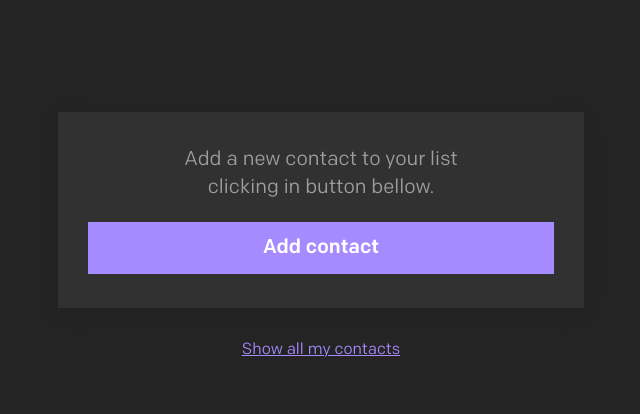
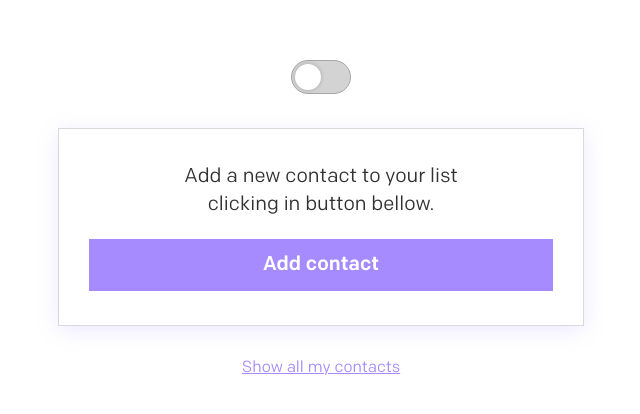
Before and after one commit to felipeemarcon/list-contacts-frontend, a React (Create React App) app: page / in a window 1280 px wide. Shown: the part 182-596 px from the top of the page, without its empty margins (319-959 px from the left). Built offline with nearby package versions, Linux system fonts and the light colour scheme.

Commit message:
feat: start with switch theme

```diff
--- a/src/App.js
+++ b/src/App.js
@@ -1,14 +1,40 @@
-import React from "react";
+import React, { Component } from "react";
 
 // Routes
 import Routes from "./routes";
 
-function App() {
-  return (
-    <div className="App">
-      <Routes />
-    </div>
-  );
+// Components
+import Switch from "./components/Switch/Switch";
+
+class App extends Component {
+  constructor(props) {
+    super(props);
+
+    this.state = {
+      dark: false
+    };
+
+    this.changeTheme = this.changeTheme.bind(this);
+  }
+
+  changeTheme() {
+    this.setState({ dark: !this.state.dark });
+  }
+
+  render() {
+    return (
+      <div
+        className={`theme ${
+          this.state.dark ? "theme--dark" : "theme--default"
+        }`}
+      >
+        <div className="App">
+          <Switch theme={this.changeTheme} />
+          <Routes />
+        </div>
+      </div>
+    );
+  }
 }
 
 export default App;
--- a/src/components/Content/Content.scss
+++ b/src/components/Content/Content.scss
@@ -1,15 +1,44 @@
 .App-Content {
-  background-color: var(--color-grey-400);
   padding: var(--space-squish-sm);
-  box-shadow: var(--shadow-100);
   min-width: 290px;
   margin: var(--space-md) 0;
   width: 100%;
   display: flex;
   justify-content: center;
   flex-direction: column;
+  transition: 0.2s;
+
+  p {
+    transition: 0.2s;
+  }
 
   @media (min-width: 768px) {
     width: 526px;
   }
 }
+
+.theme {
+  &--default {
+    .App-Content {
+      background-color: var(--color-global-white);
+      border: 1px solid var(--color-grey-100);
+      box-shadow: var(--shadow-purple-100);
+
+      > p {
+        color: var(--color-grey-400);
+      }
+    }
+  }
+
+  &--dark {
+    .App-Content {
+      background-color: var(--color-grey-400);
+      border: 1px solid var(--color-grey-400);
+      box-shadow: var(--shadow-100);
+
+      > p {
+        color: var(--color-grey);
+      }
+    }
+  }
+}
--- /dev/null
+++ b/src/components/Switch/Switch.jsx
@@ -0,0 +1,12 @@
+import React from "react";
+
+import "./Switch.scss";
+
+export default function Switch(props) {
+  return (
+    <label className="App-Switch">
+      <input type="checkbox" onChange={props.theme} />
+      <span className="App-Switch__slider"></span>
+    </label>
+  );
+}
--- /dev/null
+++ b/src/components/Switch/Switch.scss
@@ -0,0 +1,51 @@
+.App-Switch {
+  display: inline-block;
+  width: 60px;
+  height: 34px;
+  position: relative;
+  overflow: hidden;
+
+  &__slider {
+    position: absolute;
+    top: 0;
+    left: 0;
+    right: 0;
+    bottom: 0;
+    cursor: pointer;
+    background-color: #d3d3d3;
+    border: 1px solid #a6a6a6;
+    border-radius: 32px;
+    transition: 0.2s ease-out;
+
+    &::before {
+      content: "";
+      background-color: #ffffff;
+      box-shadow: 0 0 4px 0 rgba(0, 0, 0, 0.21);
+      position: absolute;
+      width: 26px;
+      height: 26px;
+      border-radius: 50%;
+      top: 3px;
+      left: 3px;
+      transition: 0.2s ease-out;
+    }
+  }
+
+  > input {
+    width: 0;
+    height: 0;
+    opacity: 0;
+
+    &:checked + .App-Switch__slider {
+      background-color: #121212;
+      border-color: #313131;
+      transition: 0.2s ease-in;
+
+      &::before {
+        background-color: #fff;
+        transform: translateX(26px);
+        transition: 0.2s ease-in;
+      }
+    }
+  }
+}
--- a/src/styles/global.scss
+++ b/src/styles/global.scss
@@ -2,13 +2,65 @@
 @import "fonts";
 @import "variables";
 
+$bodyBg: "bodyBg";
+$card-bg: "card-bg";
+$text: "text";
+$text-secondary: "text-secondary";
+$link: "link";
+$hover: "hover";
+$logo: "logo";
+$brand-blue: "brand-blue";
+$brand-red: "brand-red";
+$border: "border";
+
+$themes: (
+  default: (
+    bodyBg: #ffffff,
+    text: #202020
+  ),
+  dark: (
+    bodyBg: #202020,
+    text: #f4f4f4
+  )
+);
+
+@mixin themed() {
+  @each $theme, $map in $themes {
+    .theme--#{$theme} & {
+      $theme-map: () !global;
+      @each $key, $submap in $map {
+        $value: map-get(map-get($themes, $theme), "#{$key}");
+        $theme-map: map-merge(
+          $theme-map,
+          (
+            $key: $value
+          )
+        ) !global;
+      }
+      @content;
+      $theme-map: null !global;
+    }
+  }
+}
+
+@function t($key) {
+  @return map-get($theme-map, $key);
+}
+
 html,
-body {
+body,
+#root,
+.App {
   width: 100%;
   height: 100%;
 }
 
-body {
+#root > div {
+  height: 100%;
+}
+
+body,
+.App {
   margin: 0;
   background-color: var(--color-grey-500);
   font-family: var(--ui-font-family);
@@ -28,3 +80,13 @@ a {
     color: var(--color-purple-100);
   }
 }
+
+.App {
+  flex-direction: column;
+
+  @include themed() {
+    background: t($bodyBg);
+  }
+
+  transition: 0.2s;
+}
--- a/src/styles/variables.scss
+++ b/src/styles/variables.scss
@@ -44,6 +44,7 @@
   // -------- SHADOWS -------- //
 
   --shadow-100: 0 4px 20px 0 rgba(0, 0, 0, 0.1);
+  --shadow-purple-100: 0 4px 20px 0 rgba(165, 139, 255, 0.2);
 
   // -------- SHADOWS -------- //
 
```
